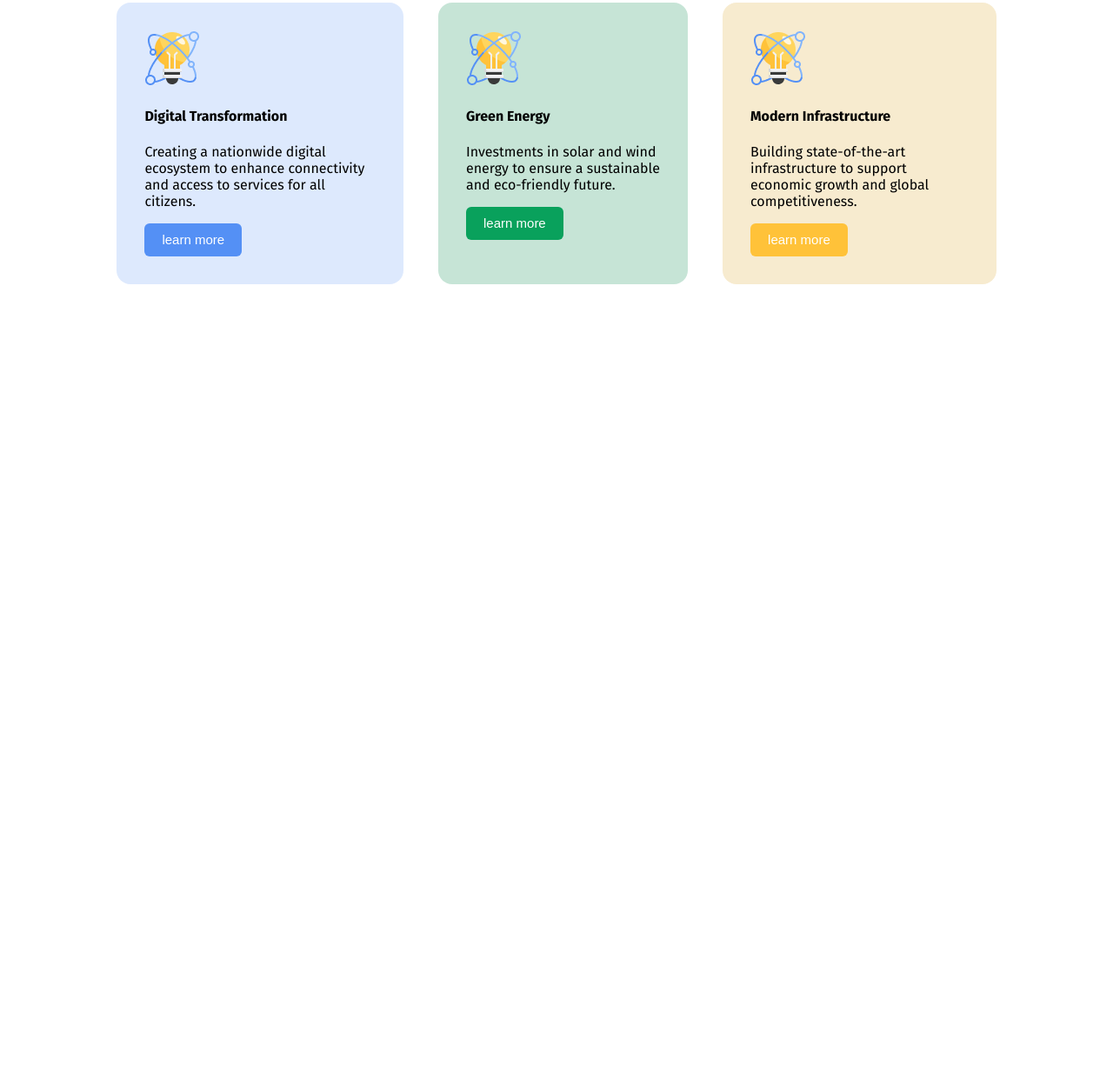
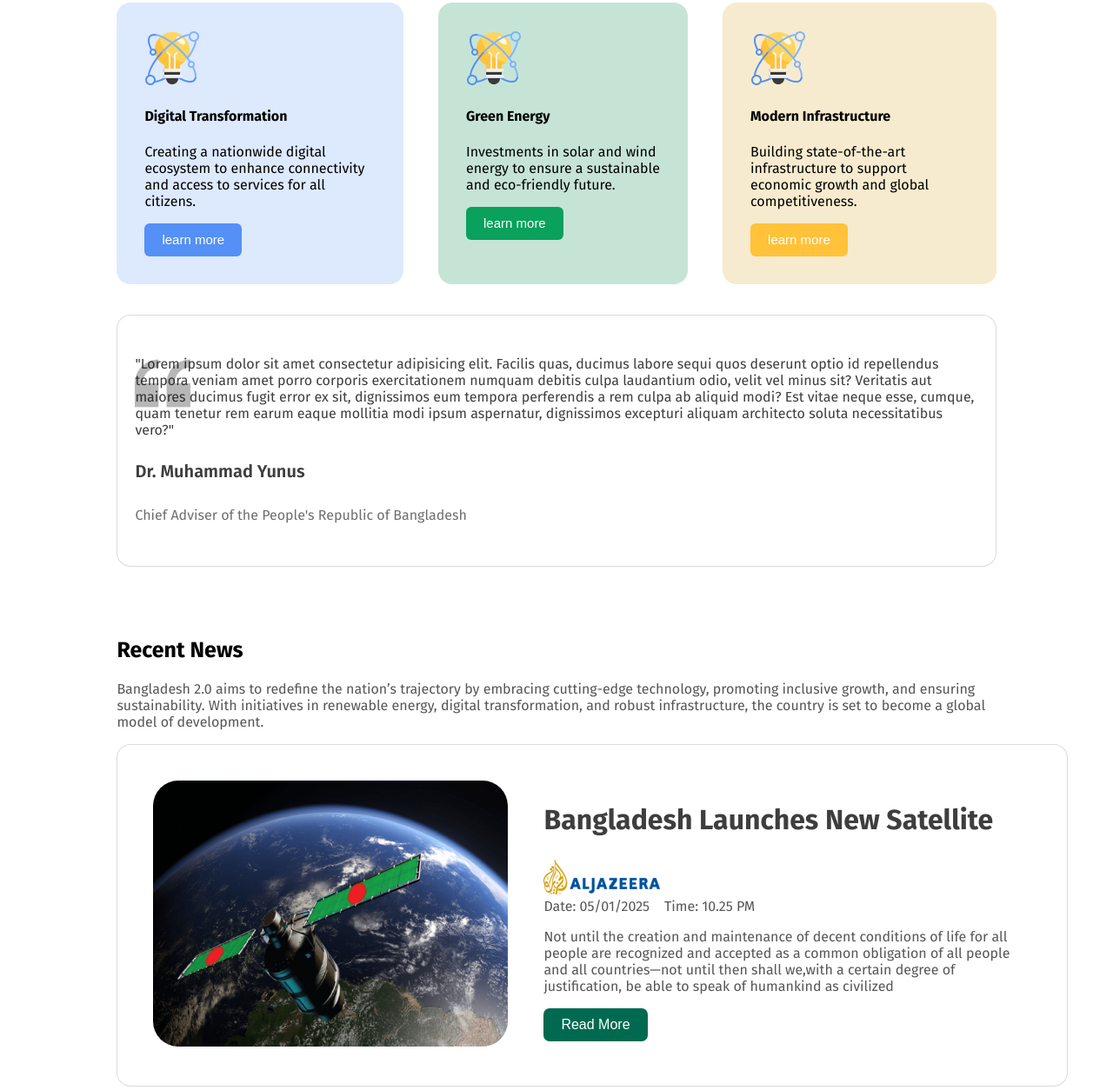
Before and after one commit to raduan-ahmed/B11-assignment-1, a plain HTML site: page index.html in a window 1280 px wide. Shown: the part 936-2190 px from the top of the page at 87% size. Before the commit the page ends 1275 px from the top, so only its background shows below. Drawn offline with Linux system fonts and the light colour scheme.

Commit message:
A1-add-news_recent

```diff
--- a/index.html
+++ b/index.html
@@ -17,6 +17,7 @@
 
     <div class="body_main">
 
+<!-- Banner Section -->
         <nav class="navigation">
             <h5 class="logo">Bangladesh 2.0</h5>
             <a class="sign" href="#">Sign In</a>
@@ -34,6 +35,7 @@
             <img src="assets/hero.png" alt="">
         </div>
     </div>
+
 
 <!-- A vision of Future -->
 <div class="vision">
@@ -66,7 +68,57 @@
             <button class="vision_button_3">learn more</button>
         </div>
     </div>
+
+
+<!-- Quote Section -->
+    <div class="quote-section">
+        <p class="quote_description ">"Lorem ipsum dolor sit amet consectetur adipisicing elit. Facilis quas, ducimus labore sequi quos deserunt optio id repellendus tempora veniam amet porro corporis exercitationem numquam debitis culpa laudantium odio, velit vel minus sit? Veritatis aut maiores ducimus fugit error ex sit, dignissimos eum tempora perferendis a rem culpa ab aliquid modi? Est vitae neque esse, cumque, quam tenetur rem earum eaque mollitia modi ipsum aspernatur, dignissimos excepturi aliquam architecto soluta necessitatibus vero?"</p>
+        <h4 class="quote_chief">Dr. Muhammad Yunus</h4>
+        <p class="quote_chief_advisor">Chief Adviser of the People's Republic of Bangladesh</p>
+    </div>
+
+
+<!-- Recent News -->
+    <div class="recent_news">
+        <h2 class="vision_title">Recent News</h2>
+        <p class="vision_description">Bangladesh 2.0 aims to redefine the nation’s trajectory by embracing cutting-edge technology, promoting inclusive growth, and ensuring sustainability. With initiatives in renewable energy, digital transformation, and robust infrastructure, the country is set to become a global model of development.</p>
+
+    <div class="new-content-1">
+        <div >
+            <img class="news_img" src="assets/satelite.png" alt="">
+        </div>
+        <div class="news_1_description">
+            <h2 class="news-title">Bangladesh Launches New Satellite</h2>
+            <img src="assets/al-jazeera.png" alt="">
+            <br>
+            <data class="vision_description" value="Date: 05/01/2025">Date: 05/01/2025</data> &nbsp;&nbsp; <time class="vision_description" datetime="Time: 10.25 PM">Time: 10.25 PM</time>
+            <p class="vision_description">Not until the creation and maintenance of decent conditions of life for all people are recognized and accepted as a common obligation of all people and all countries—not until then shall we,with a certain degree of justification, be able to speak of humankind as civilized</p>
+
+            <button class="news_button">Read More</button>
+        </div>
+        </div>
+
+
+    <div class="new-content-1" id="news-2">
+        <div class="news_1_description">
+            <h2 class="news-title">Bangladesh Launches New Satellite</h2>
+            <img src="assets/al-jazeera.png" alt="">
+            <br>
+            <data class="vision_description" value="Date: 05/01/2025">Date: 05/01/2025</data> &nbsp;&nbsp; <time class="vision_description" datetime="Time: 10.25 PM">Time: 10.25 PM</time>
+            <p class="vision_description">Not until the creation and maintenance of decent conditions of life for all people are  recognized and accepted as a common obligation of all people and all countries—not until then shall we,with a certain degree of justification, be able to speak of humankind as civilized</p>
+            <button class="news_button">Read More</button>
+        </div>
+        <div >
+            <img class="news_img" src="assets/satelite.png" alt="">
+        </div>
+        </div>
+
+    </div>
+
+    </div>
+
 </div>
+
 
 
 
--- a/styles/style.css
+++ b/styles/style.css
@@ -4,6 +4,7 @@
     font-family:"Fira Sans";
 
   }
+/* Banner Section*/
   .hero_section{
 
     width: 100%;
@@ -39,17 +40,7 @@
       font-weight: 600;
       font-size: 18px;
   }
-  /* .hero-page{
-      border-radius: 24px;
-      background: rgb(198, 228, 214);
-      width: 100%;
-      height: 550px;
-      display: flex;
-      justify-content:space-between;
-      align-items: center;
-      padding:0px 50px;
 
-  } */
   .hero-title{
       color: rgba(14, 14, 14, 0.5);
       font-weight: 600;
@@ -79,13 +70,12 @@ margin-left: 5%;
   }
 
   .hero-container-2{
-
     margin-right: 5%;
   }
 
 
 
-
+  /* A vision of Future */
 .vision{
     padding-top:60px;
 }
@@ -132,6 +122,7 @@ margin-left: 5%;
     width: 100%;
     display: flex;
     gap: 40px;
+    margin-bottom:35px;
 
   }
 
@@ -150,3 +141,84 @@ margin-left: 5%;
     background:rgb(247, 235, 207);
     padding: 32px;
 }
+
+
+/* quote-section */
+.quote-section{
+
+    border: 1px solid rgba(14, 14, 14, 0.15);
+    border-radius: 16px;
+    background: rgb(255, 255, 255);
+    padding:30px 20px;
+ }
+.quote_description{
+    background-image: url(../assets/quote-bg.png);
+    background-repeat: no-repeat;
+    background-position: left top;
+    color: rgba(14, 14, 14, 0.8);
+    font-size: 16px;
+    font-weight: 400;
+    text-align: left;
+}
+.quote_chief{
+    color: rgba(14, 14, 14, 0.8);
+    font-size: 20px;
+    font-weight: 600;
+    line-height: 24px;
+    text-align: left;
+}
+.quote_chief_advisor{
+    color: rgba(14, 14, 14, 0.6);;
+    font-size: 16px;
+    font-weight: 400;
+    line-height: 24px;
+    text-align: left;
+}
+
+.new-content-1{
+    width: 100%;
+    display: flex;
+    gap: 40px;
+    border: 1px solid rgba(14, 14, 14, 0.15);
+    border-radius: 16px;
+    background: rgb(255, 255, 255);
+    padding:40px;
+    margin-bottom:20px;
+
+}
+.recent_news{
+    padding-top: 60px;
+}
+#news-2{
+    padding-right: 5px;
+}
+.news-title{
+    color: rgba(14, 14, 14, 0.8);
+    font-size: 32px;
+    font-weight: 700;
+
+
+}
+
+.news_1_description{
+    /* margin-right:10px;
+    max-width: 700px; */
+    width: 650px;
+    height: 300px;
+}
+.news_img{
+    border: 1px solid white;
+    border-radius: 30px;
+    /* width: 350px;
+    height: 300px; */
+
+}
+.news_button{
+    border-radius: 7px;
+    background: rgb(0, 106, 80);
+    padding: 10px 20px;
+    color: rgb(255, 255, 255);
+    font-size: 16px;
+    font-weight: 500;
+    border: none;
+}
```
